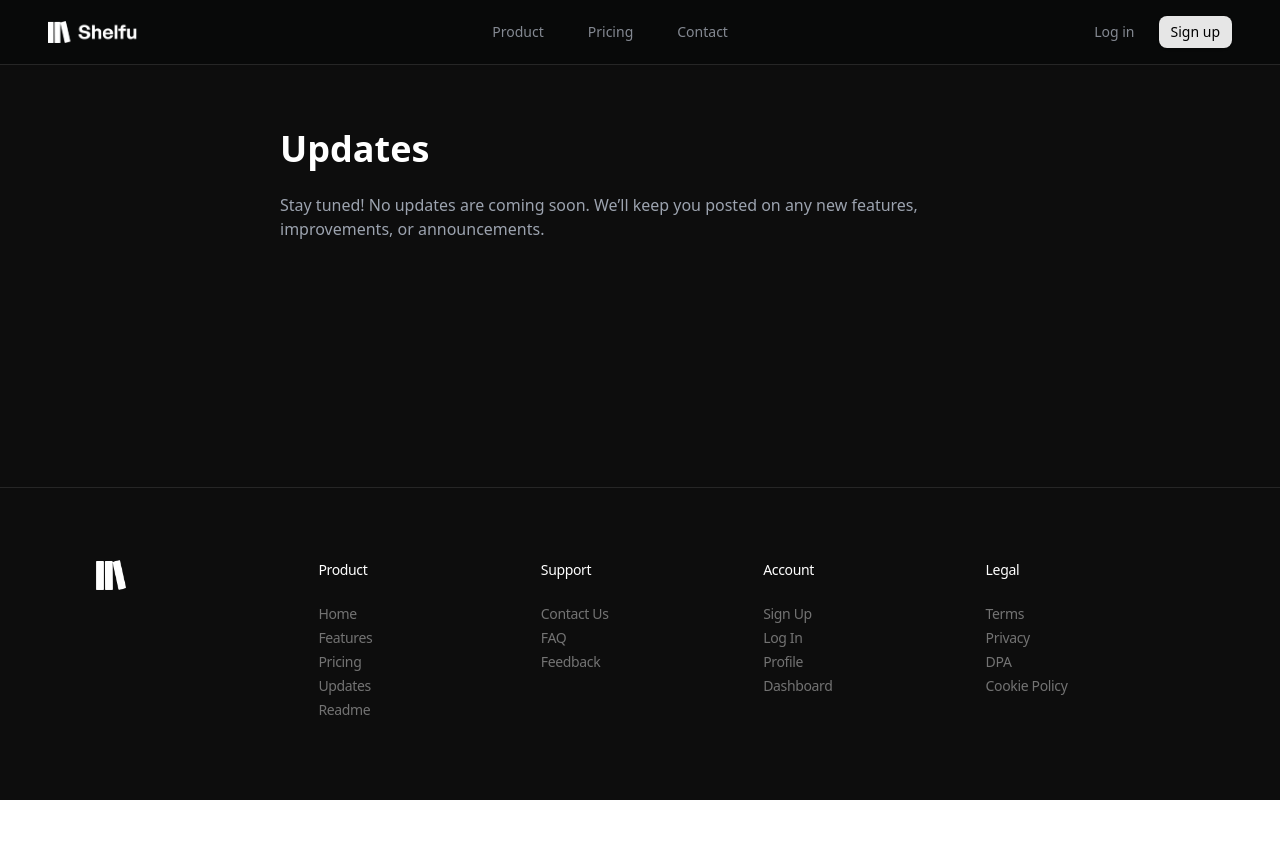
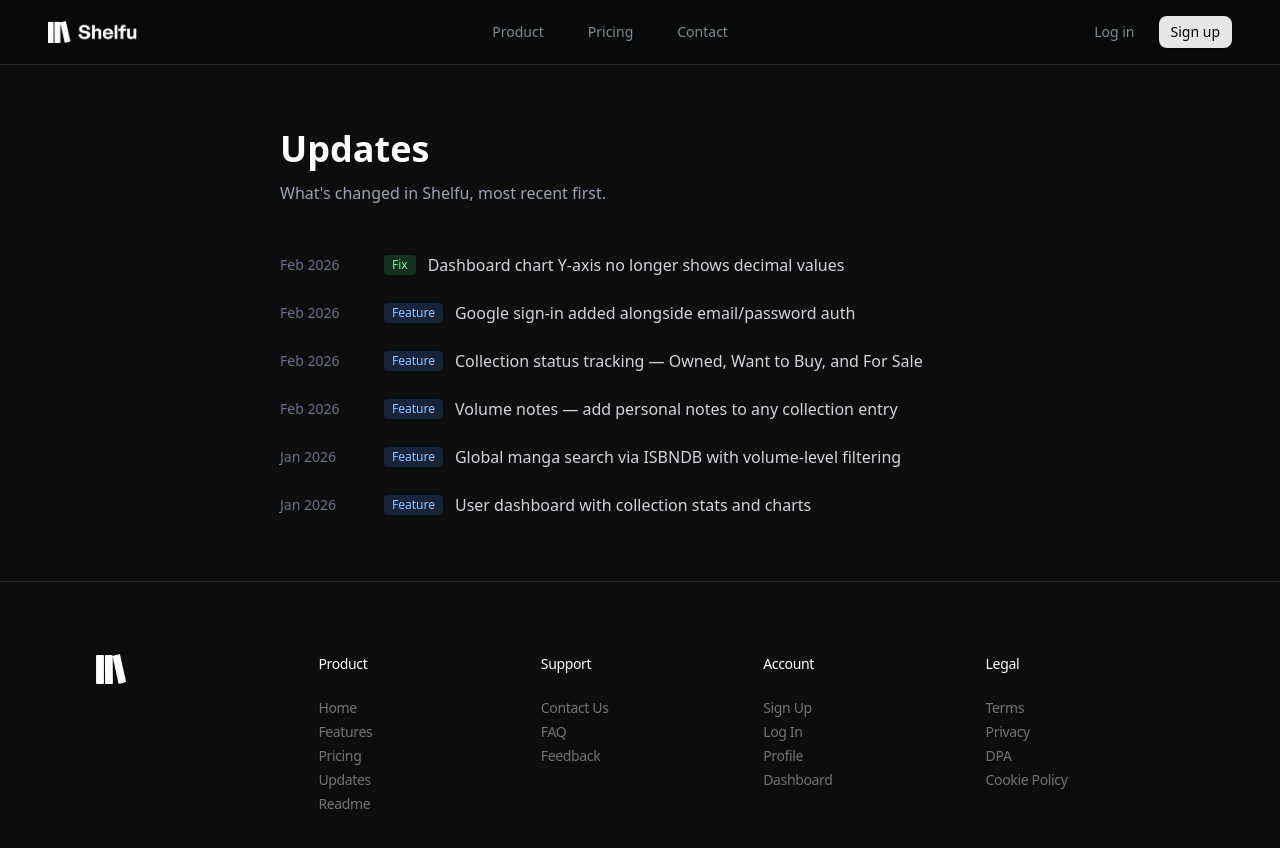
Before and after one commit to Mahib09/Shelfu, a Next.js app in the folder client/: page /updates in a window 1280 px wide. Shown: the top 848 px of the page. Before the commit the page ends 800 px from the top, so only its background shows below. Built offline with nearby package versions, Linux system fonts and the light colour scheme; no server answers.

Commit message:
docs(client): replace /updates placeholder with real changelog

```diff
--- a/client/src/app/(public)/updates/page.jsx
+++ b/client/src/app/(public)/updates/page.jsx
@@ -1,13 +1,73 @@
 "use client";
+
+const updates = [
+  {
+    date: "Feb 2026",
+    type: "Fix",
+    description: "Dashboard chart Y-axis no longer shows decimal values",
+  },
+  {
+    date: "Feb 2026",
+    type: "Feature",
+    description: "Google sign-in added alongside email/password auth",
+  },
+  {
+    date: "Feb 2026",
+    type: "Feature",
+    description:
+      "Collection status tracking — Owned, Want to Buy, and For Sale",
+  },
+  {
+    date: "Feb 2026",
+    type: "Feature",
+    description: "Volume notes — add personal notes to any collection entry",
+  },
+  {
+    date: "Jan 2026",
+    type: "Feature",
+    description:
+      "Global manga search via ISBNDB with volume-level filtering",
+  },
+  {
+    date: "Jan 2026",
+    type: "Feature",
+    description: "User dashboard with collection stats and charts",
+  },
+];
+
+const typeBadge = {
+  Feature: "bg-blue-500/20 text-blue-300",
+  Fix: "bg-green-500/20 text-green-300",
+  Improvement: "bg-yellow-500/20 text-yellow-300",
+};
 
 export default function Updates() {
   return (
     <div className="max-w-3xl mx-auto px-6 py-16 text-gray-200">
-      <h1 className="text-4xl font-bold mb-6 text-white">Updates</h1>
-      <p className="mb-10 text-gray-400">
-        Stay tuned! No updates are coming soon. We’ll keep you posted on any new
-        features, improvements, or announcements.
+      <h1 className="text-4xl font-bold mb-3 text-white">Updates</h1>
+      <p className="mb-12 text-gray-400">
+        What's changed in Shelfu, most recent first.
       </p>
+
+      <ul className="space-y-6">
+        {updates.map((entry, idx) => (
+          <li key={idx} className="flex gap-6 items-start">
+            <span className="text-gray-500 text-sm w-20 shrink-0 pt-0.5">
+              {entry.date}
+            </span>
+            <div className="flex items-start gap-3 flex-1">
+              <span
+                className={`text-xs font-medium px-2 py-0.5 rounded shrink-0 mt-0.5 ${
+                  typeBadge[entry.type]
+                }`}
+              >
+                {entry.type}
+              </span>
+              <span className="text-gray-300">{entry.description}</span>
+            </div>
+          </li>
+        ))}
+      </ul>
     </div>
   );
 }
```
